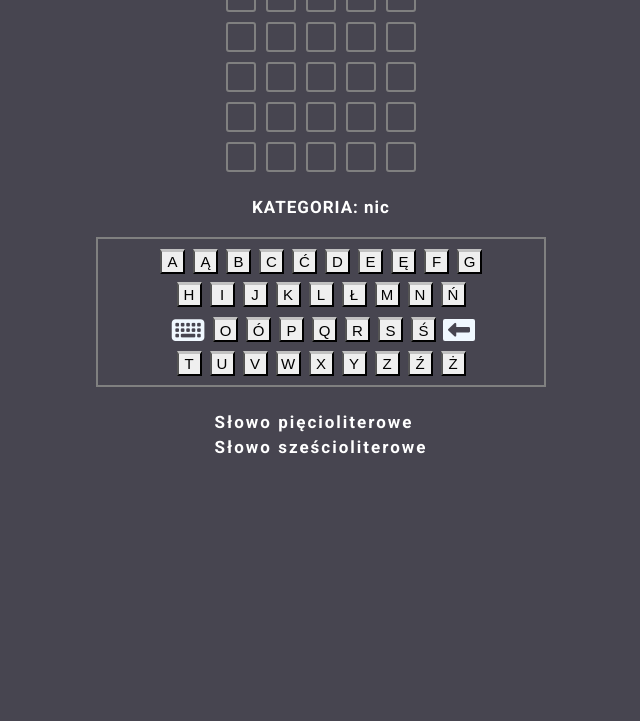
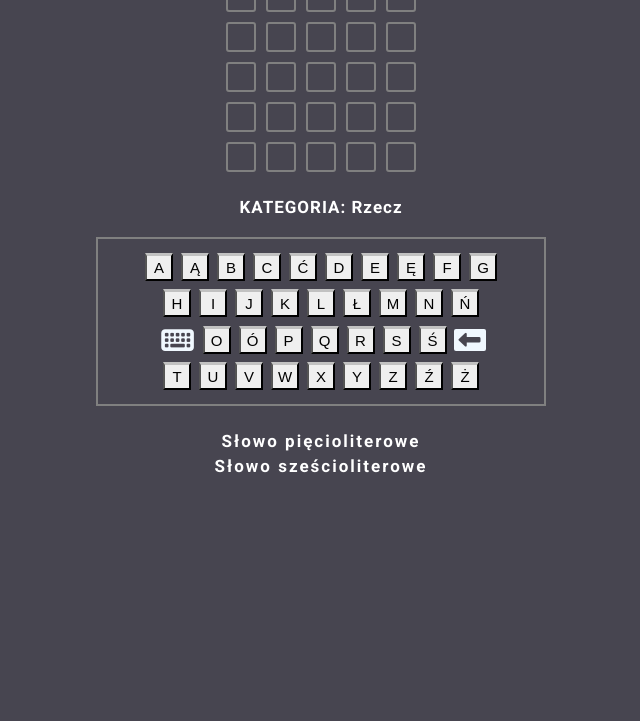
Before and after one commit to RobertBurek/G_Words_diff, a PHP site: page / in a window 1280 px wide. Shown: the part 247-968 px from the top of the page, without its empty margins (319-959 px from the left). Run offline with PHP 8.4, Linux system fonts and the light colour scheme; some libraries are stand-ins or nearby versions.

Commit message:
Refaktor *.css

```diff
--- a/app/game.js
+++ b/app/game.js
@@ -124,8 +124,8 @@ class Game {
       this.level = level;
       this.leftEmpty = level;
       let words;
-      // if (level == 5) words = this.words5[Math.floor(Math.random()*this.words5.length)];
-      if (level == 5) words = {word:'BANAN', category:'nic'};
+      if (level == 5) words = this.words5[Math.floor(Math.random()*this.words5.length)];
+      // if (level == 5) words = {word:'BANAN', category:'nic'};
       if (level == 6) words = this.words6[Math.floor(Math.random()*this.words6.length)];
 
       this.guessWord = words.word;
--- a/css/style.css
+++ b/css/style.css
@@ -146,7 +146,6 @@ html {
 
 .letters {
   width: 90%;
-  height: 150px;
   margin: 20px 0;
   border: 2px solid gray;
   display: -webkit-box;
@@ -159,13 +158,15 @@ html {
   -webkit-box-pack: center;
       -ms-flex-pack: center;
           justify-content: center;
+  padding-top: 10px;
+  padding-bottom: 10px;
+  text-align: center;
 }
 
 .keyboard-scheme {
   display: inline-block;
   height: 18px;
   width: 38px;
-  /* line-height: 8px; */
   font-size: 24px;
   position: relative;
   top: 3px;
@@ -190,7 +191,6 @@ button:hover {
 
 .back-space {
   display: inline-block;
-  /* line-height: 9px; */
   font-size: 19px;
   position: relative;
   top: 3px;
@@ -207,10 +207,6 @@ button:hover {
 
 .back-space:hover {
   cursor: pointer;
-}
-
-.letters {
-  text-align: center;
 }
 
 .half-success {
@@ -236,6 +232,8 @@ button:hover {
   font-size: 14px;
   font-weight: 600;
   letter-spacing: 2px;
+  width: 100%;
+  text-align: center;
 }
 
 .setting-letter {
@@ -304,33 +302,20 @@ button:hover {
     width: 25px;
     margin: 4px;
     border-top: 3px solid #c1c1c1;
-    font-size: 15px;
   }
   .back-space {
-    display: inline-block;
     line-height: 22px;
     font-size: 22px;
-    position: relative;
     top: 2px;
     width: 32px;
-    border-top: none;
-    border: none;
-    border-radius: 2px;
     height: 22px;
-    font-weight: 900;
-    color: #474550;
-    background-color: aliceblue;
-    margin-left: 3px;
   }
   .keyboard-scheme {
-    display: inline-block;
     height: 36px;
     width: 42px;
     line-height: 30px;
     font-size: 29px;
-    position: relative;
     top: 5px;
-    color: aliceblue;
   }
   .settings {
     font-size: 17px;
@@ -339,18 +324,20 @@ button:hover {
     font-size: 17px;
   }
   .description {
-    text-align: center;
     padding: 10px;
     font-size: 1.6rem;
-    letter-spacing: 1px;
-    max-width: 90%;
   }
   .title-div {
     height: 20px;
     width: 20px;
-    display: inline-block;
-    position: relative;
     top: 5px;
+  }
+}
+
+@media (min-width: 500px) {
+  button {
+    height: 28px;
+    width: 28px;
   }
 }
 
--- a/css/style.scss
+++ b/css/style.scss
@@ -46,12 +46,6 @@ html {
     font-size: 1.2rem;
     letter-spacing: 1px;
     max-width: 90%;
-
-	// text-align: center;
-    // padding: 10px;
-    // font-size: 1.6rem;
-    // letter-spacing: 1px;
-    // max-width: 90%;
 }
 
 .title-div {
@@ -61,17 +55,10 @@ html {
     position: relative;
     top: 3px;
 	border: 2px solid #c2c2c2;
-
-	// height: 20px;
-    // width: 20px;
-    // display: inline-block;
-    // position: relative;
-    // top: 5px;
 }
 
 .word-game {
 	width: 80%;
-    // margin: 25px auto;
 	margin-top: 25px;
 	margin-bottom: 20px;
 }
@@ -94,10 +81,6 @@ html {
     line-height: 28px;
 	font-weight: 600;
 }
-
-// .curr-letter{
-// 	border: 2px solid white;
-// }
 
 .current-round .one-letter{
 	border: 2px solid white;
@@ -130,7 +113,6 @@ html {
 .implementation {
     height: 300px;
     text-align: center;
-    // line-height: 300px;
     padding-top: 270px;
     font-size: 1.6rem;
 }
@@ -150,32 +132,24 @@ html {
 
 .letters {
 	width: 90%;
-	height: 150px;
 	margin: 20px 0;
 	border: 2px solid gray;
 	display: flex;
     flex-direction: column;
     justify-content: center;
+	padding-top: 10px;
+    padding-bottom: 10px;
+	text-align: center;
 }
 
 .keyboard-scheme {
 	display: inline-block;
     height: 18px;
     width: 38px;
-    /* line-height: 8px; */
     font-size: 24px;
     position: relative;
     top: 3px;
     color: aliceblue;
-
-    // display: inline-block;
-    // height: 36px;
-    // width: 42px;
-    // line-height: 30px;
-    // font-size: 29px;
-    // position: relative;
-    // top: 5px;
-	// color: aliceblue;
 }
 
 .keyboard-scheme:hover {
@@ -188,13 +162,6 @@ button {
     margin: 3px;
     border-top: 2px solid #c1c1c1;
     font-size: 15px;
-
-
-	// height: 25px;
-	// width: 25px;
-	// margin: 4px;
-	// border-top: 3px solid #c1c1c1;
-	// font-size: 15px;
 }
 
 button:hover {
@@ -203,7 +170,6 @@ button:hover {
 
 .back-space {
 	display: inline-block;
-    /* line-height: 9px; */
     font-size: 19px;
     position: relative;
     top: 3px;
@@ -216,30 +182,10 @@ button:hover {
     color: #474550;
     background-color: aliceblue;
     margin-left: 3px;
-
-
-	// display: inline-block;
-    // line-height: 22px;
-    // font-size: 22px;
-    // position: relative;
-    // top: 2px;
-    // width: 32px;
-    // border-top: none;
-    // border: none;
-    // border-radius: 2px;
-    // height: 22px;
-    // font-weight: 900;
-    // color: #474550;
-    // background-color: aliceblue;
-	// margin-left: 3px;
 }
 
 .back-space:hover {
 	cursor: pointer;
-}
-
-.letters {
-  text-align: center;
 }
 
 .half-success {
@@ -263,9 +209,10 @@ button:hover {
 
 .settings {
 	font-size: 14px;
-	// font-size: 17px;
 	font-weight: 600;
 	letter-spacing: 2px;
+	width: 100%;
+    text-align: center;
 }
 
 .setting-letter {
@@ -308,33 +255,20 @@ button:hover {
 		width: 25px;
 		margin: 4px;
 		border-top: 3px solid #c1c1c1;
-		font-size: 15px;
 	}
 	.back-space {
-		display: inline-block;
 		line-height: 22px;
 		font-size: 22px;
-		position: relative;
 		top: 2px;
 		width: 32px;
-		border-top: none;
-		border: none;
-		border-radius: 2px;
 		height: 22px;
-		font-weight: 900;
-		color: #474550;
-		background-color: aliceblue;
-		margin-left: 3px;
 	}
 	.keyboard-scheme {
-		display: inline-block;
 		height: 36px;
 		width: 42px;
 		line-height: 30px;
 		font-size: 29px;
-		position: relative;
 		top: 5px;
-		color: aliceblue;
 	}
 	.settings {
 		font-size: 17px;
@@ -343,28 +277,26 @@ button:hover {
 		font-size: 17px;
 	}
 	.description {
-		text-align: center;
 		padding: 10px;
 		font-size: 1.6rem;
-		letter-spacing: 1px;
-		max-width: 90%;
 	}
 	.title-div {
 		height: 20px;
 		width: 20px;
-		display: inline-block;
-		position: relative;
 		top: 5px;
 	}
 }
 
-@media (min-width: 576px) {
-
+@media (min-width: 500px) {
+	button {
+		height: 28px;
+    	width: 28px;
+	}
 }
 
 @media (min-width: 768px) {
 	.letters {
-	width: 450px;
+		width: 450px;
 	}
 	.description {
 		max-width: 100%;
```
Also changed, not shown: 1 other file.
